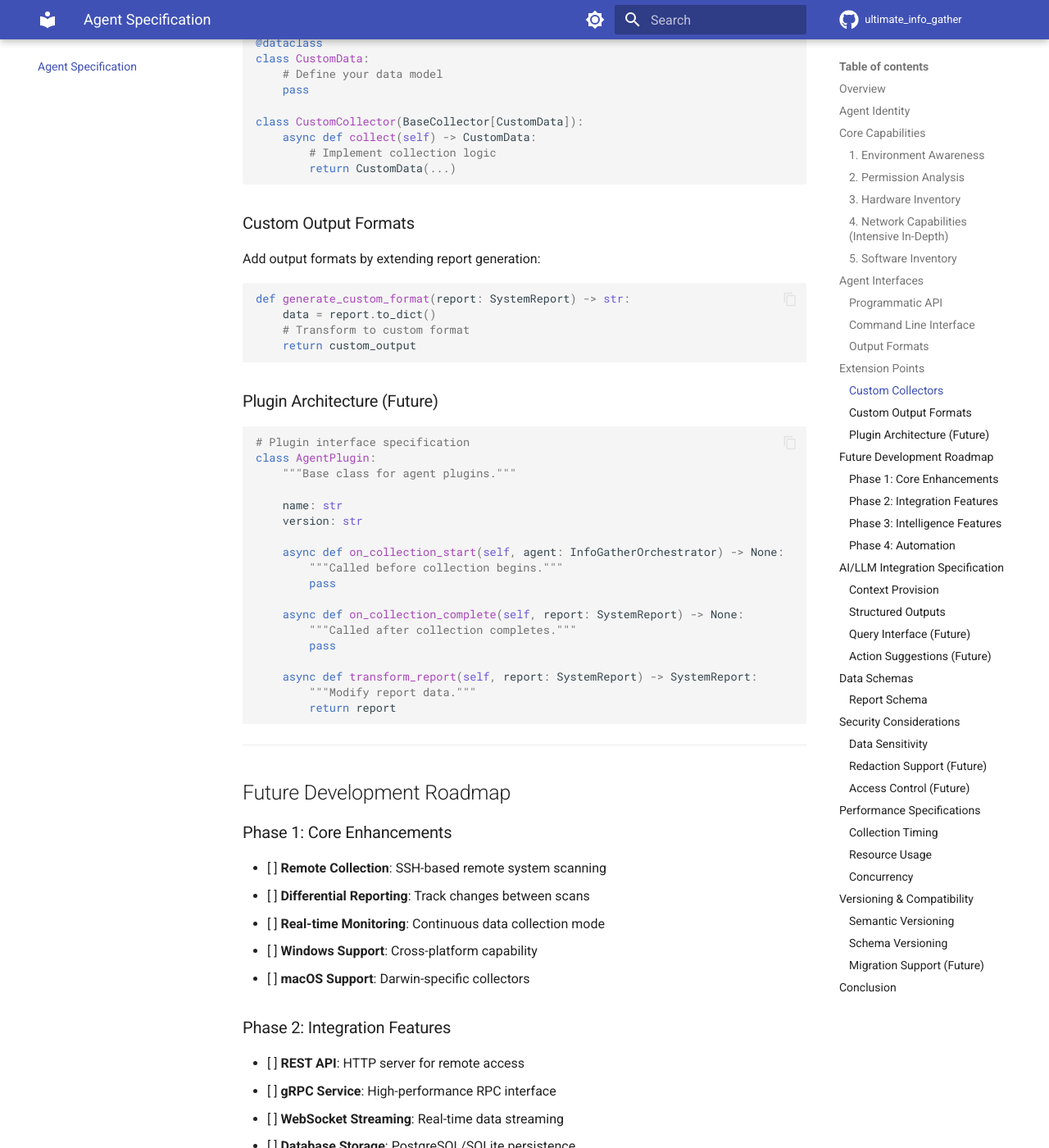
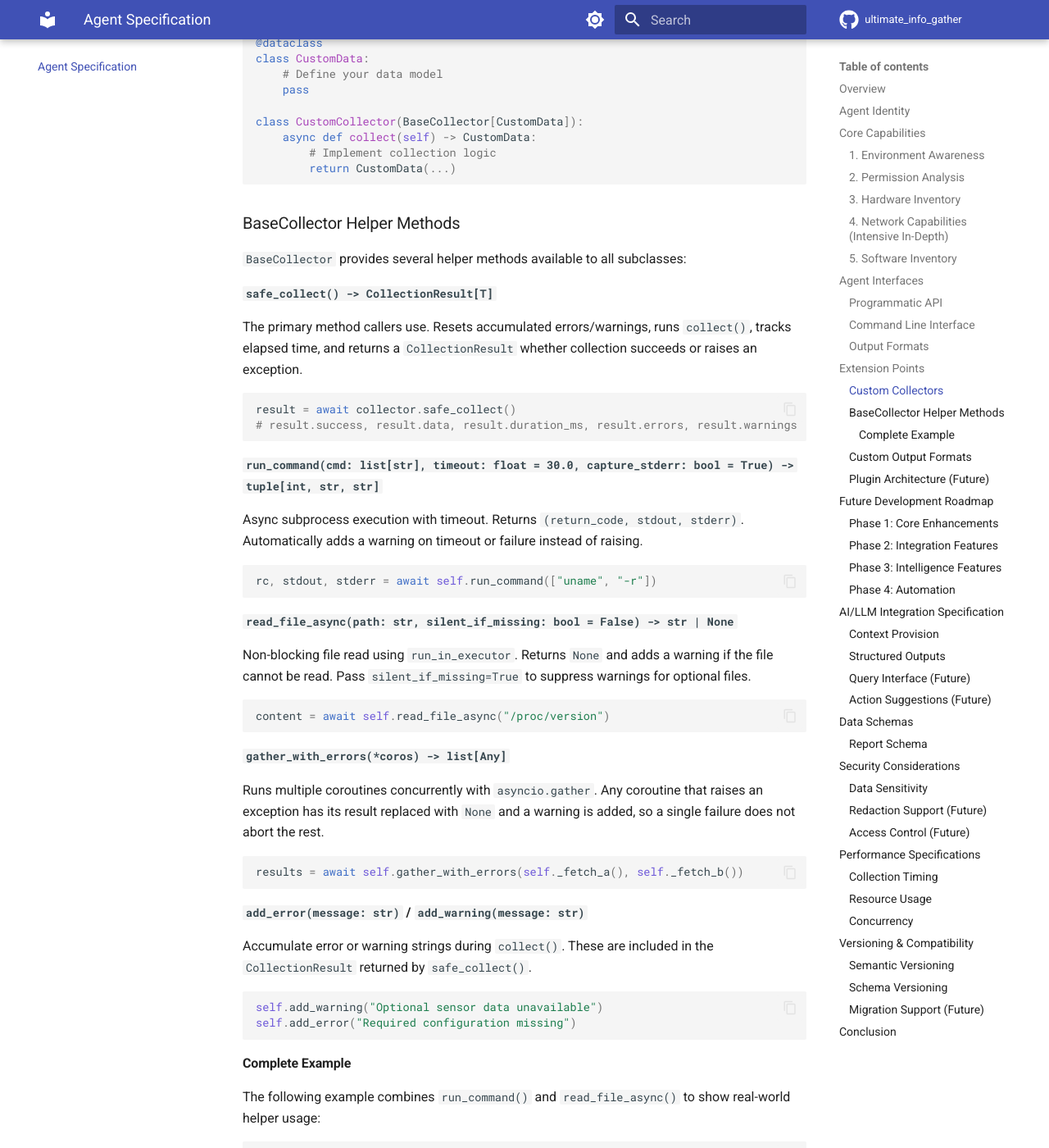
Before and after one commit to nullroute-commits/ultimate_info_gather, an MkDocs documentation site: the page built from docs/agent.md, in a window 1280 px wide and 1400 px high, scrolled down 5985 px. Shown: the whole window at 82% size. Built offline with MkDocs 1.6.1 and Material for MkDocs 9.7.7, drawn with Linux system fonts in a browser that asks for light colours; comment, search, counter and statistics services are not loaded; the version menu is left out; some of the changed text lies outside the part shown.

Commit message:
docs(agent.md): add BaseCollector helper methods documentation
Co-authored-by: nullroute-commits <59403925+nullroute-commits@users.noreply.github.com>

````diff
--- a/docs/agent.md
+++ b/docs/agent.md
@@ -230,6 +230,80 @@ class CustomCollector(BaseCollector[CustomData]):
     async def collect(self) -> CustomData:
         # Implement collection logic
         return CustomData(...)
+```
+
+### BaseCollector Helper Methods
+
+`BaseCollector` provides several helper methods available to all subclasses:
+
+**`safe_collect() -> CollectionResult[T]`**
+
+The primary method callers use. Resets accumulated errors/warnings, runs `collect()`, tracks elapsed time, and returns a `CollectionResult` whether collection succeeds or raises an exception.
+
+```python
+result = await collector.safe_collect()
+# result.success, result.data, result.duration_ms, result.errors, result.warnings
+```
+
+**`run_command(cmd: list[str], timeout: float = 30.0, capture_stderr: bool = True) -> tuple[int, str, str]`**
+
+Async subprocess execution with timeout. Returns `(return_code, stdout, stderr)`. Automatically adds a warning on timeout or failure instead of raising.
+
+```python
+rc, stdout, stderr = await self.run_command(["uname", "-r"])
+```
+
+**`read_file_async(path: str, silent_if_missing: bool = False) -> str | None`**
+
+Non-blocking file read using `run_in_executor`. Returns `None` and adds a warning if the file cannot be read. Pass `silent_if_missing=True` to suppress warnings for optional files.
+
+```python
+content = await self.read_file_async("/proc/version")
+```
+
+**`gather_with_errors(*coros) -> list[Any]`**
+
+Runs multiple coroutines concurrently with `asyncio.gather`. Any coroutine that raises an exception has its result replaced with `None` and a warning is added, so a single failure does not abort the rest.
+
+```python
+results = await self.gather_with_errors(self._fetch_a(), self._fetch_b())
+```
+
+**`add_error(message: str)` / `add_warning(message: str)`**
+
+Accumulate error or warning strings during `collect()`. These are included in the `CollectionResult` returned by `safe_collect()`.
+
+```python
+self.add_warning("Optional sensor data unavailable")
+self.add_error("Required configuration missing")
+```
+
+#### Complete Example
+
+The following example combines `run_command()` and `read_file_async()` to show real-world helper usage:
+
+```python
+from dataclasses import dataclass
+from src.collectors.base import BaseCollector
+
+@dataclass
+class KernelInfo:
+    version: str
+    cmdline: str | None
+
+class KernelCollector(BaseCollector[KernelInfo]):
+    async def collect(self) -> KernelInfo:
+        rc, stdout, stderr = await self.run_command(["uname", "-r"])
+        if rc != 0:
+            self.add_error(f"uname failed: {stderr}")
+            version = "unknown"
+        else:
+            version = stdout.strip()
+
+        # Optional file — suppress warning if absent
+        cmdline = await self.read_file_async("/proc/cmdline", silent_if_missing=True)
+
+        return KernelInfo(version=version, cmdline=cmdline)
 ```
 
 ### Custom Output Formats
````
